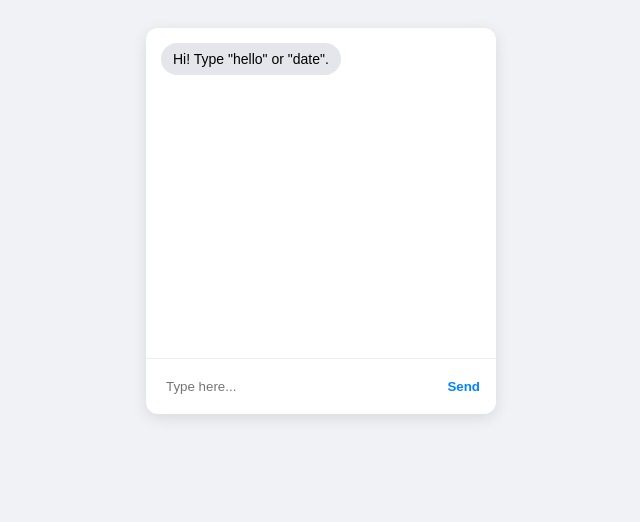
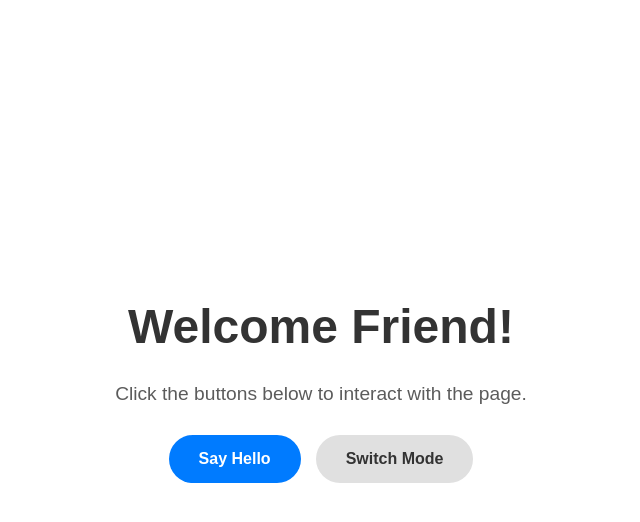
Before and after one commit to ecn1v33/web-demo, a plain HTML site: page index.html in a window 1280 px wide. Shown: the whole page, without its empty margins (319-959 px from the left). Drawn offline with Linux system fonts and the light colour scheme.

Commit message:
Update index.html

```diff
--- a/index.html
+++ b/index.html
@@ -1,56 +1,81 @@
 <!DOCTYPE html>
-<html>
+<html lang="en">
 <head>
-<style>
-  body { font-family: sans-serif; display: flex; justify-content: center; padding: 20px; background: #f0f2f5; }
-  #chat-card { width: 350px; background: white; border-radius: 12px; box-shadow: 0 4px 15px rgba(0,0,0,0.1); overflow: hidden; }
-  #display { height: 300px; padding: 15px; overflow-y: auto; display: flex; flex-direction: column; gap: 10px; }
-  .msg { padding: 8px 12px; border-radius: 18px; max-width: 80%; font-size: 14px; }
-  .user { background: #0084ff; color: white; align-self: flex-end; }
-  .bot { background: #e4e6eb; color: black; align-self: flex-start; }
-  .input-box { display: flex; padding: 10px; border-top: 1px solid #eee; }
-  input { flex: 1; border: none; padding: 10px; outline: none; }
-  button { background: none; border: none; color: #0084ff; font-weight: bold; cursor: pointer; }
-</style>
+    <meta charset="UTF-8">
+    <meta name="viewport" content="width=device-width, initial-scale=1.0">
+    <title>Interactive Landing Page</title>
+    <style>
+        /* Base Styles */
+        :root { --bg: #ffffff; --text: #333; --accent: #007bff; }
+        .dark-theme { --bg: #1a1a1a; --text: #f4f4f4; --accent: #00d4ff; }
+
+        body {
+            margin: 0; font-family: sans-serif;
+            background-color: var(--bg); color: var(--text);
+            transition: all 0.5s ease;
+        }
+
+        /* Layout */
+        .container {
+            height: 100vh; display: flex; flex-direction: column;
+            justify-content: center; align-items: center; text-align: center;
+        }
+
+        h1 { font-size: 3rem; margin-bottom: 10px; }
+        p { font-size: 1.2rem; margin-bottom: 30px; opacity: 0.8; }
+
+        /* Interactive Buttons */
+        .btn-group { display: flex; gap: 15px; }
+
+        button {
+            padding: 15px 30px; border: none; border-radius: 50px;
+            cursor: pointer; font-weight: bold; font-size: 1rem;
+            transition: 0.3s;
+        }
+
+        .primary-btn { background: var(--accent); color: white; }
+        .secondary-btn { background: #e0e0e0; color: #333; }
+
+        button:hover { transform: scale(1.1); box-shadow: 0 5px 15px rgba(0,0,0,0.2); }
+        button:active { transform: scale(0.95); }
+
+        /* Simple Alert Box style */
+        #status-msg { margin-top: 20px; font-weight: bold; color: var(--accent); }
+    </style>
 </head>
 <body>
 
-<div id="chat-card">
-  <div id="display">
-    <div class="msg bot">Hi! Type "hello" or "date".</div>
-  </div>
-  <div class="input-box">
-    <input type="text" id="userInput" placeholder="Type here...">
-    <button onclick="talk()">Send</button>
-  </div>
-</div>
+    <div class="container">
+        <h1 id="headline">Welcome Friend!</h1>
+        <p id="subtext">Click the buttons below to interact with the page.</p>
 
-<script>
-  function talk() {
-    let input = document.getElementById("userInput");
-    let display = document.getElementById("display");
-    let text = input.value.toLowerCase().trim();
+        <div class="btn-group">
+            <button class="primary-btn" onclick="sayHello()">Say Hello</button>
 
-    if (text === "") return;
+            <button class="secondary-btn" onclick="toggleTheme()">Switch Mode</button>
+        </div>
 
-    // 1. Show User Message
-    display.innerHTML += `<div class="msg user">${input.value}</div>`;
+        <p id="status-msg"></p>
+    </div>
 
-    // 2. Simple Logic Action
-    let response = "I'm not sure what you mean, but I'm listening!";
-    if (text.includes("hello")) response = "Hello there! How can I help?";
-    if (text.includes("date")) response = "Today is " + new Date().toLocaleDateString();
-    if (text.includes("clear")) { display.innerHTML = ""; response = "Chat cleared!"; }
+    <script>
+        // Interaction 1: Personal Greeting
+        function sayHello() {
+            let name = prompt("What is your name?");
+            if (name) {
+                document.getElementById("headline").innerText = "Hello, " + name + "!";
+                document.getElementById("status-msg").innerText = "Nice to meet you!";
+            }
+        }
 
-    // 3. Show Bot Response
-    setTimeout(() => {
-      display.innerHTML += `<div class="msg bot">${response}</div>`;
-      display.scrollTop = display.scrollHeight;
-    }, 500);
-
-    input.value = "";
-  }
-</script>
+        // Interaction 2: Theme Toggle
+        function toggleTheme() {
+            document.body.classList.toggle("dark-theme");
+            let isDark = document.body.classList.contains("dark-theme");
+            document.getElementById("status-msg").innerText =
+                isDark ? "Dark Mode Activated 🌙" : "Light Mode Activated ☀️";
+        }
+    </script>
 
 </body>
 </html>
```
